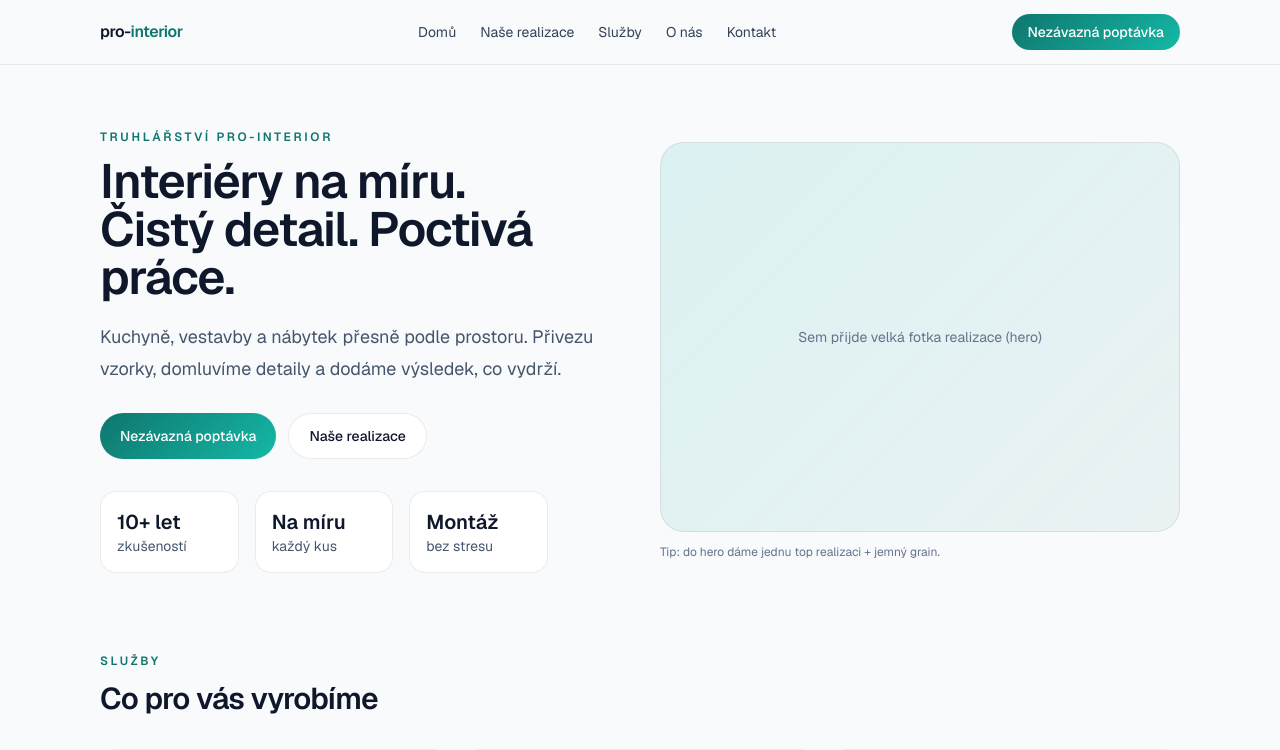
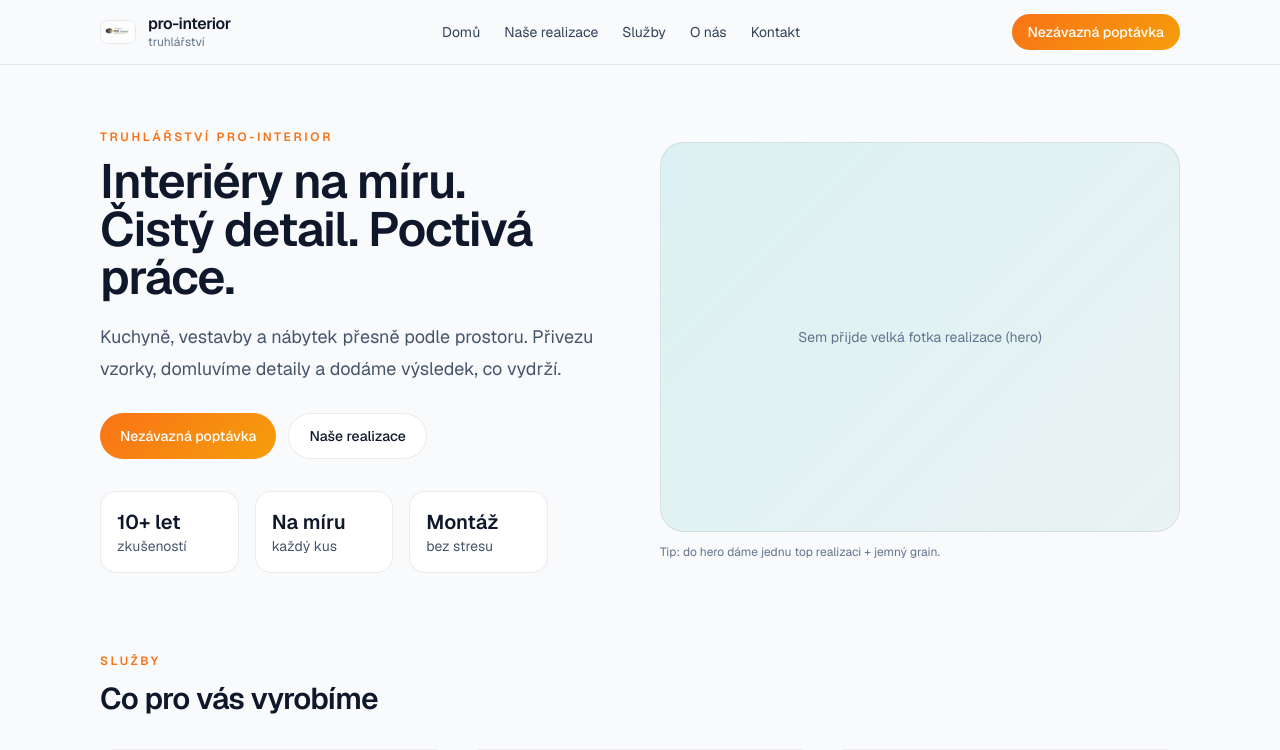
Before and after one commit to Vokurcak68/pro-interior, a Next.js app: page / in a window 1280 px wide. Shown: the top 750 px of the page. Built offline with nearby package versions, Linux system fonts and the light colour scheme.

Commit message:
use provided logo and switch brand colors to orange/amber

```diff
--- a/src/app/globals.css
+++ b/src/app/globals.css
@@ -7,9 +7,9 @@
   --muted: #475569;         /* slate-600 */
   --line: rgba(15, 23, 42, 0.08);
 
-  /* brand – vyladíme podle finálního loga */
-  --brand: #0f766e;         /* teal-700 */
-  --brand-2: #14b8a6;       /* teal-500 */
+  /* brand – podle dodaného loga (oranžovo/žlutá) */
+  --brand: #f97316;         /* orange-500 */
+  --brand-2: #f59e0b;       /* amber-500 */
 }
 
 @theme inline {
--- a/src/components/SiteHeader.tsx
+++ b/src/components/SiteHeader.tsx
@@ -1,3 +1,4 @@
+import Image from "next/image";
 import Link from "next/link";
 
 const nav = [
@@ -10,21 +11,34 @@ const nav = [
 
 export function SiteHeader() {
   return (
-    <header className="sticky top-0 z-40 border-b" style={{ borderColor: "var(--line)", background: "rgba(248,250,252,.8)", backdropFilter: "blur(10px)" }}>
+    <header
+      className="sticky top-0 z-40 border-b"
+      style={{
+        borderColor: "var(--line)",
+        background: "rgba(248,250,252,.8)",
+        backdropFilter: "blur(10px)",
+      }}
+    >
       <div className="container">
         <div className="flex h-16 items-center justify-between">
-          <Link href="/" className="font-semibold tracking-tight">
-            <span className="text-slate-900">pro-</span>
-            <span style={{ color: "var(--brand)" }}>interior</span>
+          <Link href="/" className="flex items-center gap-3">
+            <Image
+              src="/logo.jpg"
+              alt="Pro-Interior"
+              width={36}
+              height={36}
+              className="rounded-lg border"
+              style={{ borderColor: "var(--line)" }}
+            />
+            <div className="leading-tight">
+              <div className="font-semibold tracking-tight text-slate-900">pro-interior</div>
+              <div className="text-xs text-slate-500">truhlářství</div>
+            </div>
           </Link>
 
           <nav className="hidden gap-6 text-sm text-slate-700 md:flex">
             {nav.map((i) => (
-              <Link
-                key={i.href}
-                href={i.href}
-                className="hover:text-slate-950 transition-colors"
-              >
+              <Link key={i.href} href={i.href} className="hover:text-slate-950 transition-colors">
                 {i.label}
               </Link>
             ))}
```
Also changed, not shown: public/logo.jpg (added).
